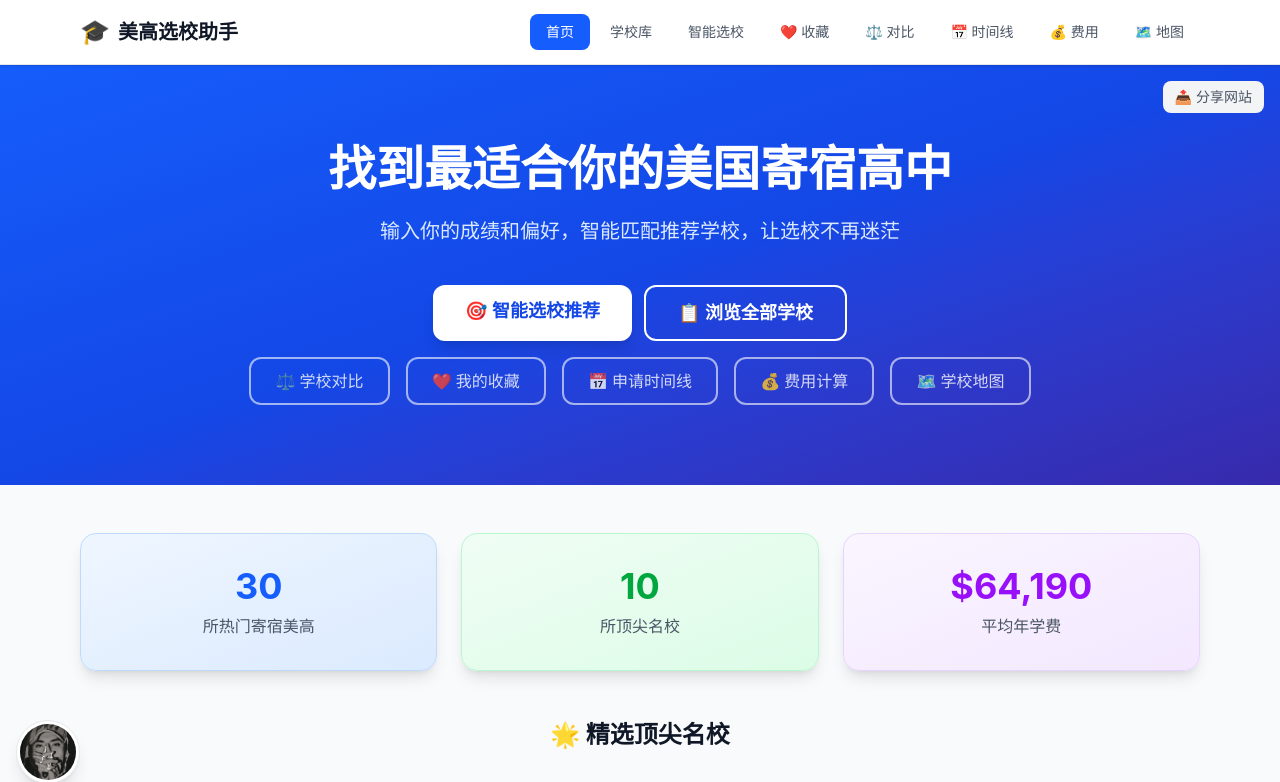
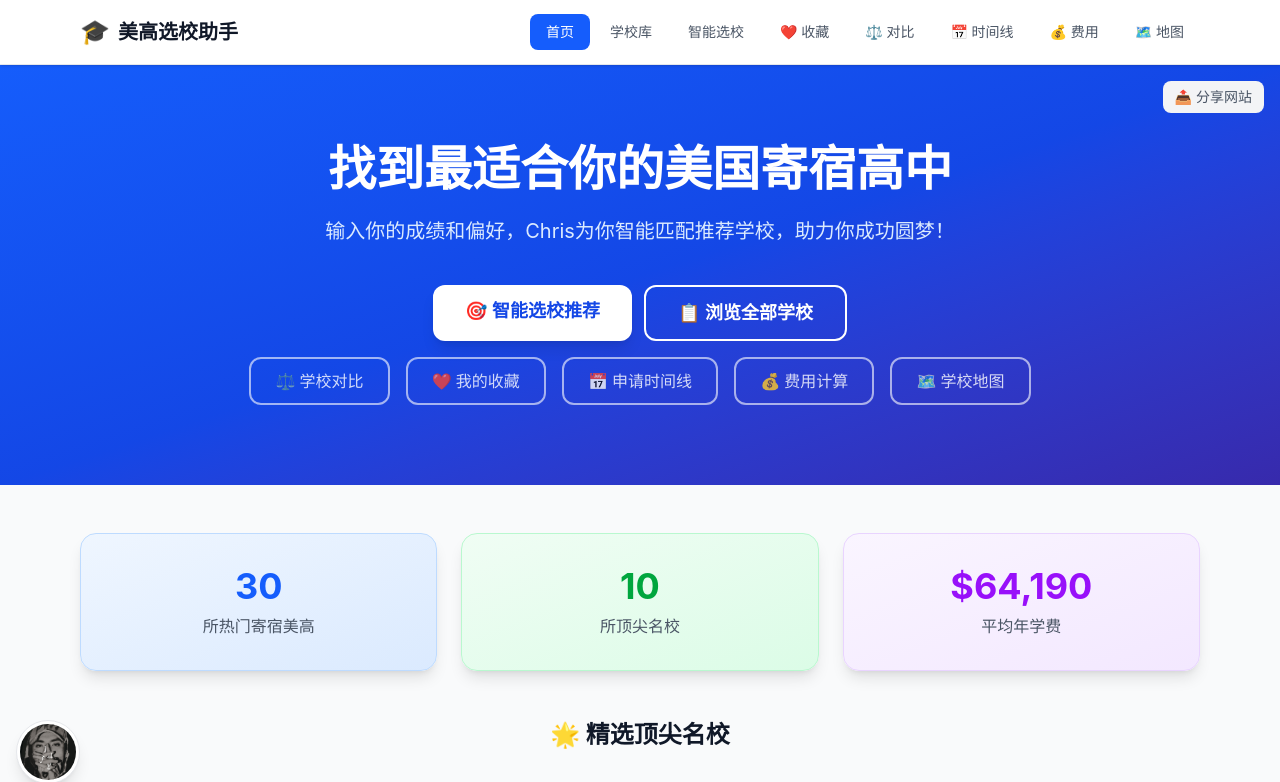
Before and after one commit to Hshyyy/meigao-helper, a React (Vite) app: page / in a window 1280 px wide. Shown: the top 782 px of the page. Built offline with nearby package versions, Linux system fonts and the light colour scheme.

Commit message:
首页副标题改为Chris风格

```diff
--- a/src/pages/Home.tsx
+++ b/src/pages/Home.tsx
@@ -34,7 +34,7 @@ export default function Home() {
             找到最适合你的美国寄宿高中
           </h1>
           <p className="text-xl text-blue-100 mb-10 max-w-2xl mx-auto">
-            输入你的成绩和偏好，智能匹配推荐学校，让选校不再迷茫
+            输入你的成绩和偏好，Chris为你智能匹配推荐学校，助力你成功圆梦！
           </p>
           <div className="flex gap-3 justify-center flex-wrap">
             <Link
```
